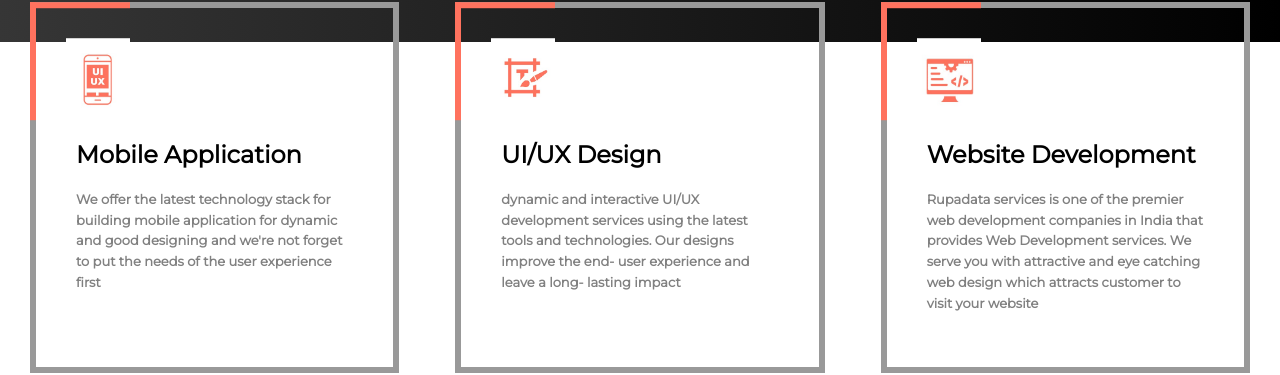
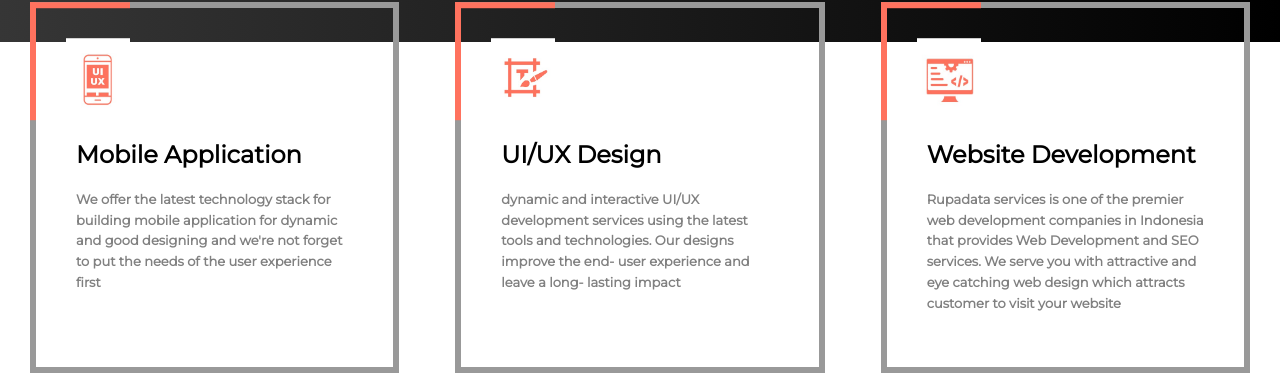
Before and after one commit to cysco374/zedital-project, a React (Create React App) app: page / in a window 1280 px wide. Shown: the part 2353-2728 px from the top of the page. Built offline with nearby package versions, Linux system fonts and the light colour scheme.

Commit message:
change content-3 services

```diff
--- a/src/MyComponents/MainContent-3.jsx
+++ b/src/MyComponents/MainContent-3.jsx
@@ -39,7 +39,7 @@ function MainContent3() {
         <Cards
           image={computer}
           heading="Website Development"
-          text="Rupadata services is one of the premier web development companies in India that provides Web Development
+          text="Rupadata services is one of the premier web development companies in Indonesia that provides Web Development and SEO
           services. We serve you with attractive and
           eye catching web design which attracts customer to
           visit your website"
```
